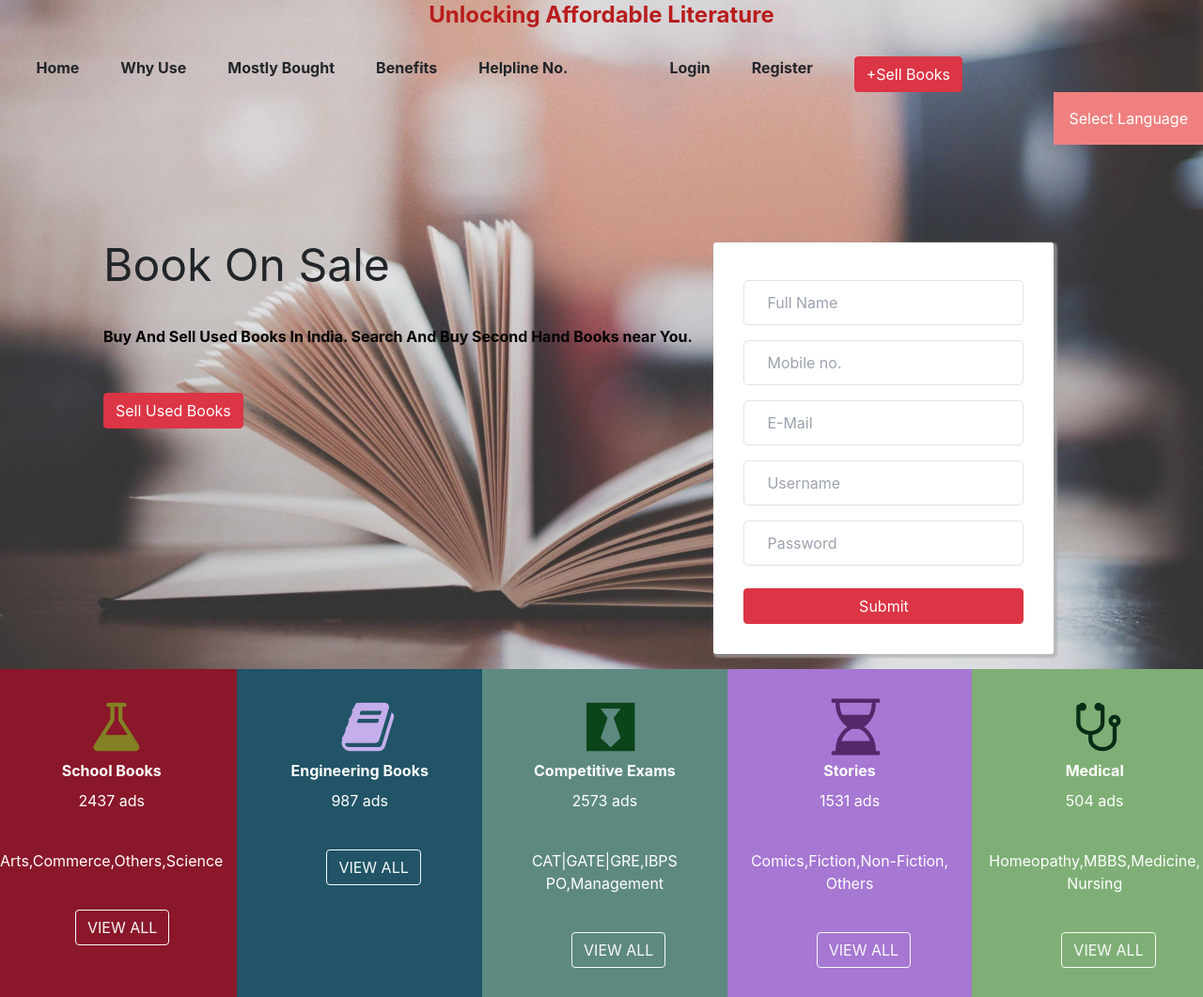
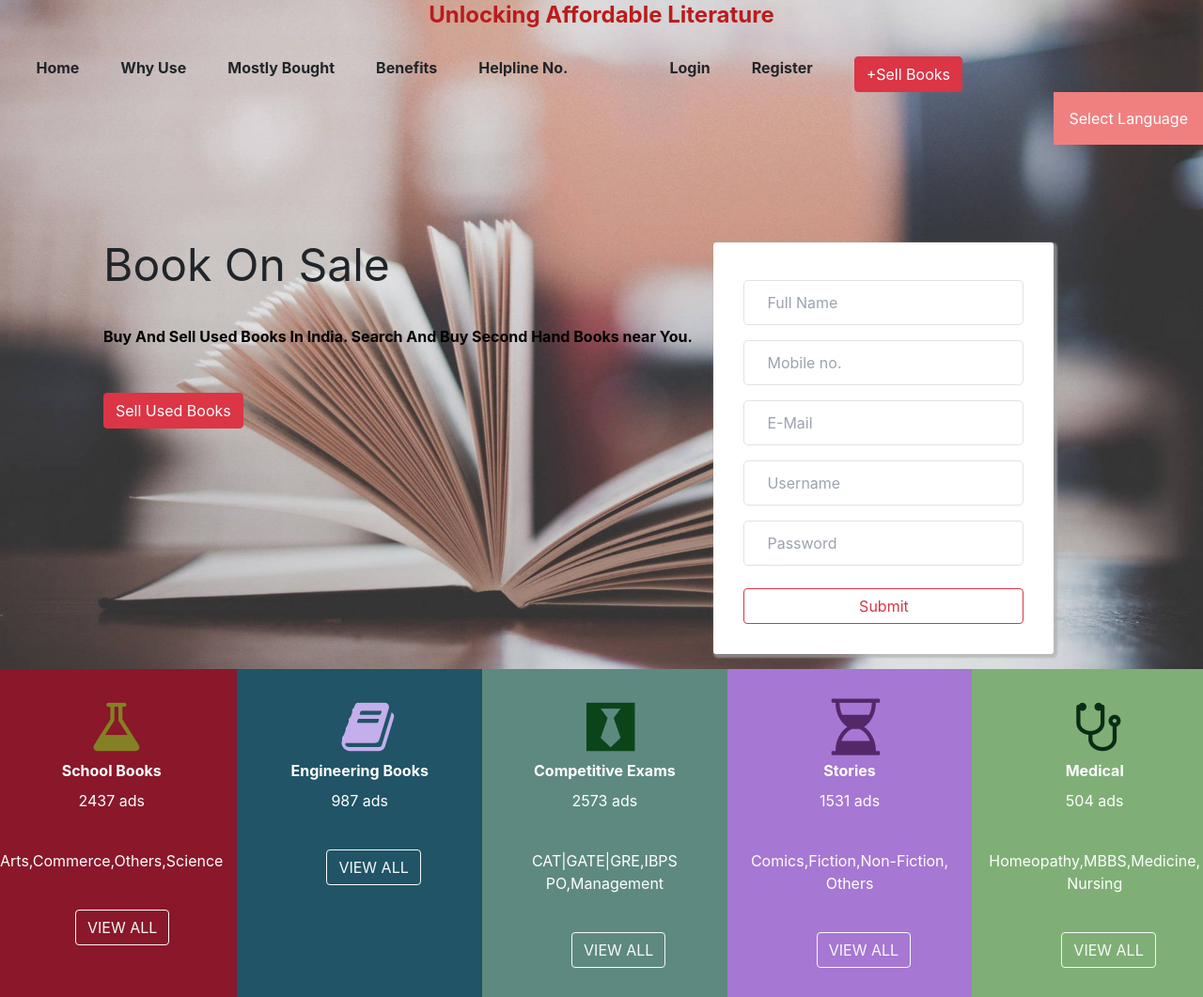
Before and after one commit to Gatij-coder2911/PageTurn, a Django app: page /PageTurn/ in a window 1280 px wide. Shown: the top 1061 px of the page at 94% size. Run offline with Django 4.2, Linux system fonts and the light colour scheme; data comes from the database, SQL or seed files in the repository; some libraries are stand-ins or nearby versions.

Commit message:
inde.html updated

```diff
--- a/templates/index.html
+++ b/templates/index.html
@@ -70,7 +70,7 @@
                             <input class="px-4 h-12 my-2 border border-1 border-gray-200 rounded-lg" type="password"
                                 placeholder="Password" name="userpasswd" required>
 
-                            <button type="SUBMIT" class="btn btn-danger mt-3">Submit</button>
+                            <button type="SUBMIT" class="btn btn-outline-danger mt-3">Submit</button>
 
                         </div>
                     </div>
```
